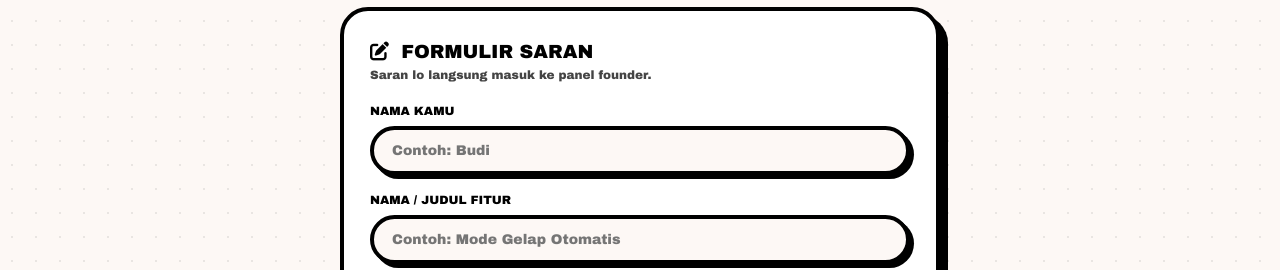
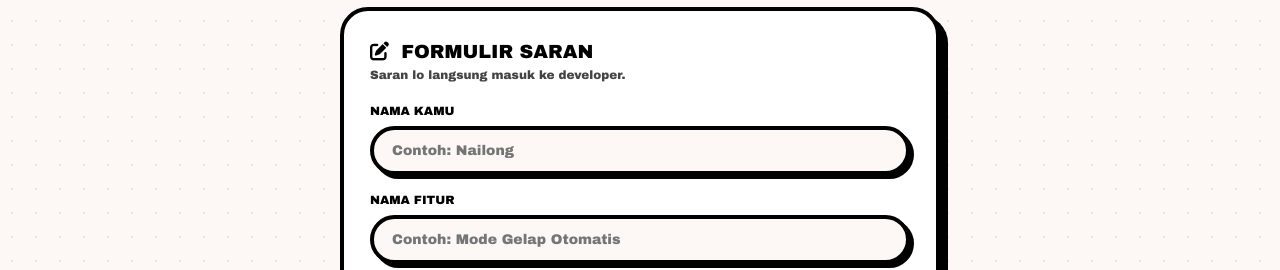
Before and after one commit to cufflistore-ppp/Nailongajuanfitur, a plain HTML site: page index.html in a window 1280 px wide. Shown: the part 135-405 px from the top of the page. Drawn offline with Linux system fonts and the light colour scheme.

Commit message:
Add files via upload

```diff
--- a/index.html
+++ b/index.html
@@ -198,13 +198,13 @@
 
 <div class="card">
   <h2><i class="fa-solid fa-pen-to-square"></i> Formulir Saran</h2>
-  <p class="sub">Saran lo langsung masuk ke panel founder.</p>
+  <p class="sub">Saran lo langsung masuk ke developer.</p>
 
   <form id="formSaran">
     <label for="nama">Nama kamu</label>
-    <input type="text" id="nama" placeholder="Contoh: Budi" required />
+    <input type="text" id="nama" placeholder="Contoh: Nailong" required />
 
-    <label for="fitur">Nama / Judul Fitur</label>
+    <label for="fitur">Nama Fitur</label>
     <input type="text" id="fitur" placeholder="Contoh: Mode Gelap Otomatis" required />
 
     <label for="deskripsi">Deskripsi Saran</label>
```
